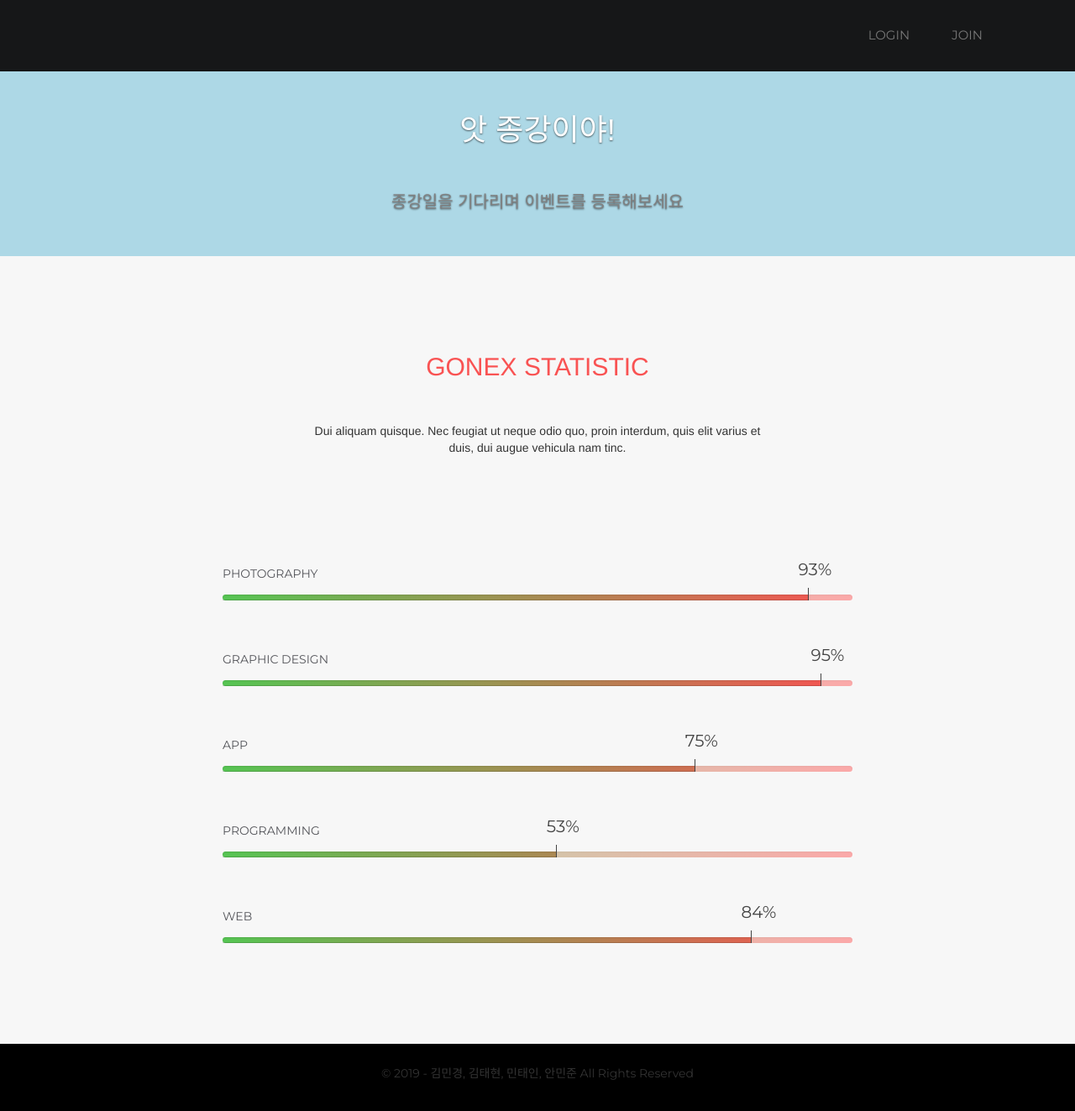
After one commit to YMGYM/develup_quest3, a Django app: page / in a window 1280 px wide. The commit adds this page. Shown: the whole page at 84% size. Run offline with Django 3.2, Linux system fonts and the light colour scheme; some libraries are stand-ins or nearby versions.

Commit message:
add mainpage & add staticfiles to account app

```diff
--- a/account/templates/edituser.html
+++ b/account/templates/edituser.html
@@ -1,3 +1,4 @@
+{% load staticfiles %}
 <h1>
     회원정보 수정하기
 </h1>
--- /dev/null
+++ b/account/templates/main.html
@@ -0,0 +1,245 @@
+{% load staticfiles %}
+<!--
+ * A Design by GraphBerry
+ * Author: GraphBerry
+ * Author URL: http://graphberry.com
+ * License: http://graphberry.com/pages/license
+-->
+<!DOCTYPE html>
+<html>
+<head>
+    <title>앗 종강이야 - 종강, 학교 행사 일정 서비스</title>
+    <meta charset="utf-8">
+    <meta http-equiv="X-UA-Compatible" content="IE=edge">
+    <meta name="viewport" content="width=device-width, initial-scale=1">
+    <meta name="description" content="Free singlepage web template created by GraphBerry">
+    <meta name="keywords" content="HTML5, Bootstrap 3, CSS3, javascript, PHP, Responsive, Mobile">
+    <meta name="author" content="GraphBerry.com"/>
+    <!-- Fonts -->
+    <link href="https://fonts.googleapis.com/css?family=Montserrat:400,700" rel="stylesheet">
+    <link href="https://fonts.googleapis.com/css?family=Lora:400,400i" rel="stylesheet">
+    <!-- Styles -->
+    <link rel="stylesheet" type="text/css" href="{% static 'css/base_font-awesome.min.css' %}">
+    <link rel="stylesheet" type="text/css"  href="{% static 'css/gonex-icons.css' %}">
+    <link rel="stylesheet" type="text/css" href="{% static 'css/base_style.css' %}">
+    <script src="{% static 'js/bootstrap.min.js' %}"></script>
+</head>
+<body>
+
+	<header id="header">
+
+		<!-- Section title -->
+		<h1 class="sr-only">Home page</h1>
+
+		<nav id="main-navigation" class="navbar navbar-default navbar-fixed-top">
+		  <!-- Section title -->
+		  <h1 class="sr-only">상단바</h1>
+
+		    <!-- Collect the nav links, forms, and other content for toggling -->
+		    <div class="collapse navbar-collapse" id="main-navbar">
+
+				<ul class="nav navbar-nav navbar-right">
+					<li><a class="smoothScroll"> LOGIN </a></li>  <!--로그인 페이지와 연동-->
+					<li><a class="smoothScroll"> JOIN </a></li>   <!--회원가입 페이지와 연동-->
+				</ul>
+
+		    </div><!-- /.navbar-collapse -->
+
+		  </div><!-- /.container -->
+
+		</nav>
+
+	</header>
+
+	<main>
+
+		<section id="home">
+
+			<!-- Section title -->
+			<h1 class="sr-only">Home</h1>
+
+
+				<!-- Wrapper for slides -->
+
+					<div class="item">
+
+						<div class="overlay"></div>
+
+						<div class="carousel-caption">
+
+							<span class="h1">앗 종강이야!</span>
+
+							<p>종강일을 기다리며 이벤트를 등록해보세요</p>
+
+						</div>
+
+					</div> <!-- /.item -->
+
+				</div> <!-- /.carousel-inner -->
+
+		</section>
+
+		<section id="skills">
+
+			<div class="container">
+
+				<div class="row">
+
+					<div class="col-md-6 col-md-offset-3">
+
+						<div class="title-content">
+
+							<h2 class="section-title">Gonex statistic</h2>
+
+							<p>Dui aliquam quisque. Nec feugiat ut neque odio quo, proin interdum,
+							quis elit varius et duis, dui augue vehicula nam tinc.</p>
+
+						</div> <!-- /.title-content -->
+
+					</div>
+
+				</div> <!-- /.row -->
+
+				<div class="row">
+
+					<div class="col-md-8 col-md-offset-2">
+
+						<div class="skills-container">
+
+							<div class="skill">
+
+								<p class="name">Photography</p>
+
+								<span class="percent" style="left: 93%;">93%</span>
+
+								<div class="progress">
+
+									<div class="progress-bar" role="progressbar" aria-valuenow="60" aria-valuemin="0" aria-valuemax="100" style="width: 93%;">
+
+										<span class="sr-only">93%</span>
+
+									</div>
+
+									<div class="overlay" style="width: 7%"></div>
+
+								</div> <!-- /.progress -->
+
+							</div> <!-- /.skill -->
+
+							<div class="skill">
+
+								<p class="name">Graphic design</p>
+
+								<span class="percent" style="left: 95%;">95%</span>
+
+								<div class="progress">
+
+									<div class="progress-bar" role="progressbar" aria-valuenow="60" aria-valuemin="0" aria-valuemax="100" style="width: 95%;">
+
+										<span class="sr-only">95%</span>
+
+									</div>
+
+									<div class="overlay" style="width: 5%"></div>
+
+								</div> <!-- /.progress -->
+
+							</div> <!-- /.skill -->
+
+							<div class="skill">
+
+								<p class="name">App</p>
+
+								<span class="percent" style="left: 75%;">75%</span>
+
+								<div class="progress">
+
+									<div class="progress-bar" role="progressbar" aria-valuenow="60" aria-valuemin="0" aria-valuemax="100" style="width: 75%;">
+
+										<span class="sr-only">75%</span>
+
+									</div>
+
+									<div class="overlay" style="width: 25%"></div>
+
+								</div> <!-- /.progress -->
+
+							</div> <!-- /.skill -->
+
+							<div class="skill">
+
+								<p class="name">Programming</p>
+
+								<span class="percent" style="left: 53%;">53%</span>
+
+								<div class="progress">
+
+									<div class="progress-bar" role="progressbar" aria-valuenow="60" aria-valuemin="0" aria-valuemax="100" style="width: 53%;">
+
+										<span class="sr-only">53%</span>
+
+									</div>
+
+									<div class="overlay" style="width: 47%"></div>
+
+								</div> <!-- /.progress -->
+
+							</div> <!-- /.skill -->
+
+							<div class="skill">
+
+								<p class="name">Web</p>
+
+								<span class="percent" style="left: 84%;">84%</span>
+
+								<div class="progress">
+
+									<div class="progress-bar" role="progressbar" aria-valuenow="60" aria-valuemin="0" aria-valuemax="100" style="width: 84%;">
+
+										<span class="sr-only">84%</span>
+
+									</div>
+
+									<div class="overlay" style="width: 16%"></div>
+
+								</div> <!-- /.progress -->
+
+							</div> <!-- /.skill -->
+
+						</div> <!-- /.skills-container -->
+
+					</div>
+
+				</div> <!-- /.row -->
+
+			</div> <!-- /.container -->
+
+		</section>
+
+	</main>
+
+	<footer id="footer">
+
+		<!-- Section title -->
+		<h1 class="sr-only">Footer</h1>
+
+		<p class="copyright text-green"> © <span id="year">2019</span> - 김민경, 김태현, 민태인, 안민준 All Rights Reserved</p>
+
+	</footer>
+
+	<!-- Scripts -->
+	<script src="https://code.jquery.com/jquery-3.2.1.min.js"></script>
+	<script type="text/javascript" src="{% static 'js/libs/smooth-scroll.min.js' %}"></script>
+	<script type="text/javascript" src="{% static 'js/libs/modernizr.mq.js' %}"></script>
+	<script type="text/javascript" src="{% static 'js/libs/mixitup.min.js' %}"></script>
+    <link href=" {% static 'css/bootstrap.min.css' %}" rel="stylesheet">
+	<!-- Custom JS -->
+	<!-- <script type="text/javascript" src="js/google-map.js"></script>
+	<script type="text/javascript" src="js/video.js"></script> -->
+	<script type="text/javascript" src="{% static 'js/custom.js' %}"></script>
+	<!-- Google map script -->
+	<!-- <script src="https://maps.googleapis.com/maps/api/js?key=AIzaSyDlx5q5-CCF-GbEfHaOjaC5cBDrotoD6C8&callback=initMap"
+    async defer></script> -->
+
+</body>
+</html>
--- a/account/views.py
+++ b/account/views.py
@@ -10,7 +10,7 @@ def signup(request):
         return redirect('account:loginchk')
     if request.method == "POST":
         if request.POST["password1"] == request.POST["password2"]:
-            user = User.objects.create_user(username=request.POST["username"],password=request.POST["password1"])
+            user = User.objects.create_user(username=request.POST["username"],password=request.POST["password1"],email=request.POST["email"])
             auth.login(request, user)
             return redirect('account:loginchk')
         return render(request, 'signup.html')
@@ -71,3 +71,7 @@ def edituser(request):
 @login_required(login_url='account:signin')
 def loginonly(request):
     return render(request, 'login_only.html')
+
+
+def mainpage(request):
+    return render(request, 'main.html')
--- a/develup_quest3/urls.py
+++ b/develup_quest3/urls.py
@@ -16,9 +16,10 @@ Including another URLconf
 from django.contrib import admin
 from django.urls import path,include
 from account import urls as account_urls
-
+from account import views as main
 urlpatterns = [
     path('admin/', admin.site.urls),
     path('account/', include(account_urls)),
     path('event/', include('d_day_calculator.urls')),
+    path('', main.mainpage),
 ]
```
Also changed, not shown: account/templates/signin.html (+19 -18 lines), account/templates/signup.html (+19 -16 lines), develup_quest3/settings.py (+6 -1 lines), d_day_calculator/views.py (line endings or trailing spaces), db.sqlite3.
